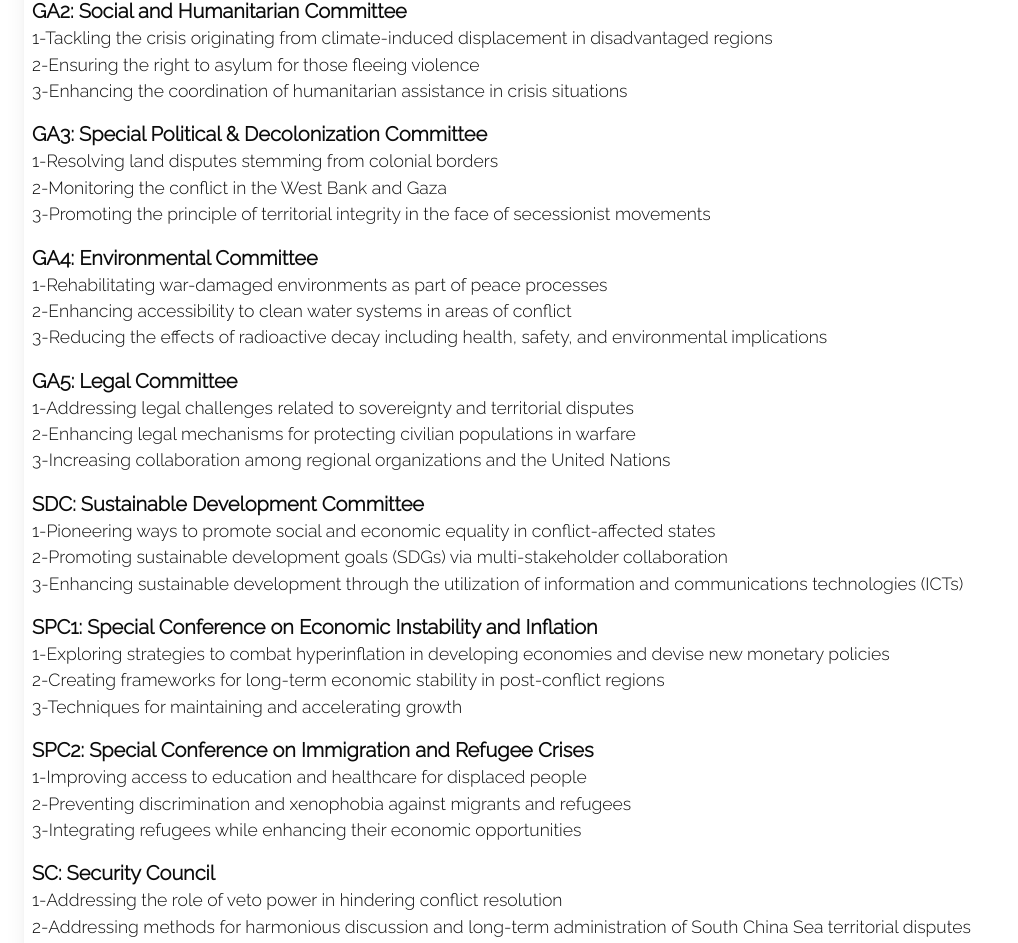
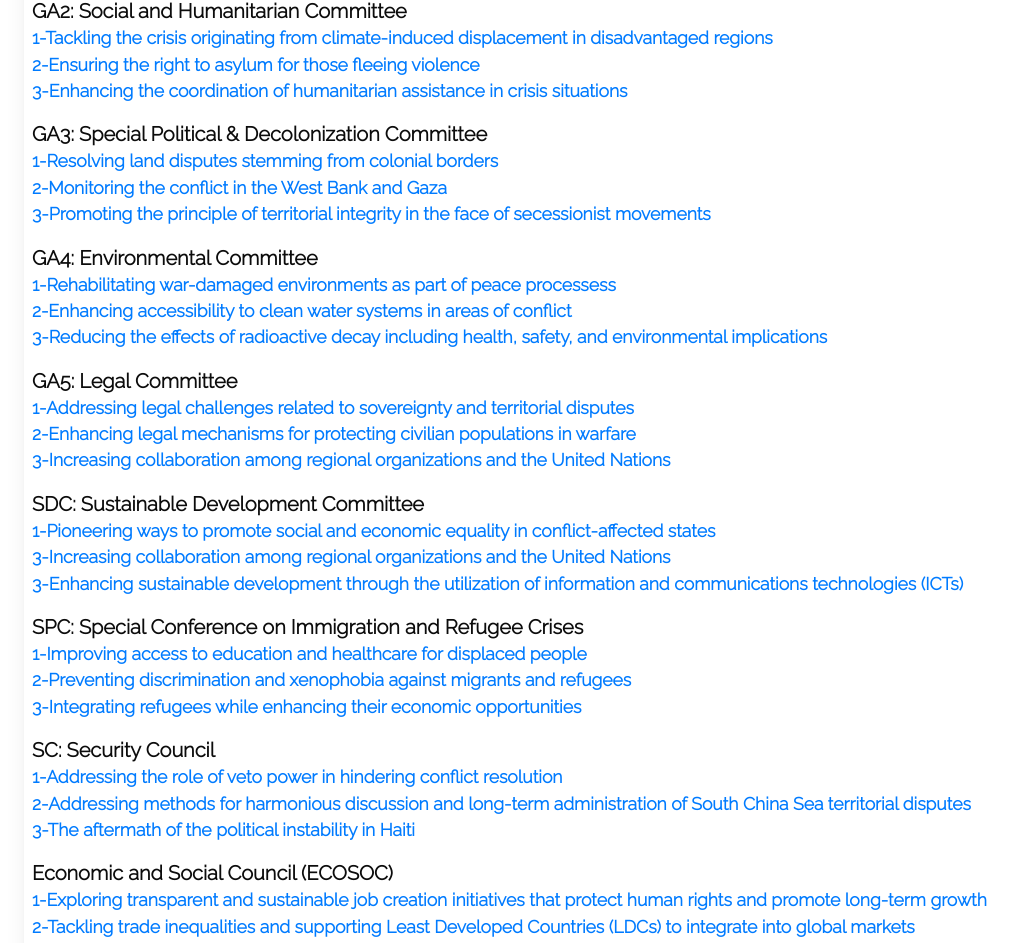
Before and after one commit to NiqhtFire/ACIMUN, a Next.js app: page /agendaitems in a window 1280 px wide. Shown: the part 830-1773 px from the top of the page, without its empty margins (48-1066 px from the left). Built offline with nearby package versions, Linux system fonts and the light colour scheme.

Commit message:
ACIMUN25 Chair Reports

```diff
--- a/app/agendaitems/page.tsx
+++ b/app/agendaitems/page.tsx
@@ -58,72 +58,58 @@
 
               <div className='font-bold text-xl'>GA2: Social and Humanitarian Committee</div>
               <ul>
-                <li>1-Tackling the crisis originating from climate-induced displacement in disadvantaged regions</li>
-                <li>2-Ensuring the right to asylum for those fleeing violence</li>
-                <li>3-Enhancing the coordination of humanitarian assistance in crisis situations</li>
+                <li><a href="https://drive.google.com/file/d/1yFscaGKS6LTw8oglqxva49905jMrPM_D/view?usp=sharing" target="_blank">1-Tackling the crisis originating from climate-induced displacement in disadvantaged regions</a></li>
+                <li><a href="https://drive.google.com/file/d/1pifX37rGPap4mTUvYZ9Jko1GfLck5Chx/view?usp=sharing" target="_blank">2-Ensuring the right to asylum for those fleeing violence</a></li>
+                <li><a href="https://drive.google.com/file/d/1FX5YhKp2d6OQv9sylMnoiJYx2EWAbgbW/view?usp=sharing" target="_blank">3-Enhancing the coordination of humanitarian assistance in crisis situations</a></li>
               </ul>
 
               <div className='font-bold text-xl'>GA3: Special Political & Decolonization Committee</div>
               <ul>
-                <li>1-Resolving land disputes stemming from colonial borders</li>
-                <li>2-Monitoring the conflict in the West Bank and Gaza</li>
-                <li>3-Promoting the principle of territorial integrity in the face of secessionist movements</li>
+                <li><a href="" target="_blank">1-Resolving land disputes stemming from colonial borders</a></li>
+                <li><a href="https://drive.google.com/file/d/1OinxDsf3P--_4KBEeJuLIkjJxWp_gAWT/view?usp=sharing" target="_blank">2-Monitoring the conflict in the West Bank and Gaza</a></li>
+                <li><a href="" target="_blank">3-Promoting the principle of territorial integrity in the face of secessionist movements</a></li>
               </ul>
 
               <div className='font-bold text-xl'>GA4: Environmental Committee</div>
               <ul>
-                <li>1-Rehabilitating war-damaged environments as part of peace processes</li>
-                <li>2-Enhancing accessibility to clean water systems in areas of conflict</li>
-                <li>3-Reducing the effects of radioactive decay including health, safety, and environmental implications</li>
+                <li><a href="https://drive.google.com/file/d/1mQirpn6v27pXwvxmuaxH4taJV6I4Tuys/view?usp=sharing" target="_blank">1-Rehabilitating war-damaged environments as part of peace processess</a></li>
+                <li><a href="" target="_blank">2-Enhancing accessibility to clean water systems in areas of conflict</a></li>
+                <li><a href="https://drive.google.com/file/d/1z2jSAeixgo8tdlLu9ptllKzie_6pBH8c/view?usp=sharing" target="_blank">3-Reducing the effects of radioactive decay including health, safety, and environmental implications</a></li>
               </ul>
 
               <div className='font-bold text-xl'>GA5: Legal Committee</div>
               <ul>
-                <li>1-Addressing legal challenges related to sovereignty and territorial disputes</li>
-                <li>2-Enhancing legal mechanisms for protecting civilian populations in warfare</li>
-                <li>3-Increasing collaboration among regional organizations and the United Nations</li>
+                <li><a href="https://drive.google.com/file/d/1zgNEUA8FAk-olOjdd1uoBNoESn9Lr6yN/view?usp=sharing" target="_blank">1-Addressing legal challenges related to sovereignty and territorial disputes</a></li>
+                <li><a href="https://drive.google.com/file/d/10vf3YuxuvnduSoqNbcJFlmzZUCCDJNSQ/view?usp=sharing" target="_blank">2-Enhancing legal mechanisms for protecting civilian populations in warfare</a></li>
+                <li><a href="https://drive.google.com/file/d/1PCCeRyF8p2eZA2JviigobJOOa2ofW1Bg/view?usp=sharing" target="_blank">3-Increasing collaboration among regional organizations and the United Nations</a></li>
               </ul>
 
               <div className='font-bold text-xl'>SDC: Sustainable Development Committee</div>
               <ul>
-                <li>1-Pioneering ways to promote social and economic equality in conflict-affected states</li>
-                <li>2-Promoting sustainable development goals (SDGs) via multi-stakeholder collaboration</li>
-                <li>3-Enhancing sustainable development through the utilization of information and communications technologies (ICTs)</li>
+                <li><a href="https://drive.google.com/file/d/1JE9hLnXeqcVCoGIk2efzTyi9AYkBb69t/view?usp=sharing" target="_blank">1-Pioneering ways to promote social and economic equality in conflict-affected states</a></li>
+                <li><a href="https://drive.google.com/file/d/1Sl7vWiZaFMxdDcj6CzfLMdfMm7YOSYFd/view?usp=sharing" target="_blank">3-Increasing collaboration among regional organizations and the United Nations</a></li>
+                <li><a href="" target="_blank">3-Enhancing sustainable development through the utilization of information and communications technologies (ICTs)</a></li>
               </ul>
 
-              <div className='font-bold text-xl'>SPC1: Special Conference on Economic Instability and Inflation</div>
+              <div className='font-bold text-xl'>SPC: Special Conference on Immigration and Refugee Crises</div>
               <ul>
-                <li>1-Exploring strategies to combat hyperinflation in developing economies and devise new monetary policies</li>
-                <li>2-Creating frameworks for long-term economic stability in post-conflict regions</li>
-                <li>3-Techniques for maintaining and accelerating growth</li>
-              </ul>
-
-              <div className='font-bold text-xl'>SPC2: Special Conference on Immigration and Refugee Crises</div>
-              <ul>
-                <li>1-Improving access to education and healthcare for displaced people</li>
-                <li>2-Preventing discrimination and xenophobia against migrants and refugees</li>
-                <li>3-Integrating refugees while enhancing their economic opportunities</li>
+                  <li><a href="https://drive.google.com/file/d/1SbpDi7XAsv7xz2kiX8uMY4AYOpmKwM3L/view?usp=sharing" target="_blank">1-Improving access to education and healthcare for displaced people</a></li>
+                  <li><a href="https://drive.google.com/file/d/1nQDWF7HLu11j5H7uzwdNDTPc9wfWHPXW/view?usp=sharing" target="_blank">2-Preventing discrimination and xenophobia against migrants and refugees</a></li>
+                  <li><a href="https://drive.google.com/file/d/1wFkQ4o_bkT12ZRAXXoPHHdcQjrARifJK/view?usp=sharing" target="_blank">3-Integrating refugees while enhancing their economic opportunities</a></li>
               </ul>
 
               <div className='font-bold text-xl'>SC: Security Council</div>
               <ul>
-                <li>1-Addressing the role of veto power in hindering conflict resolution</li>
-                <li>2-Addressing methods for harmonious discussion and long-term administration of South China Sea territorial disputes</li>
-                <li>3-The aftermath of the political instability in Haiti</li>
-              </ul>
-
-              <div className='font-bold text-xl'>Advisory Panel on the Question of the Sahel (APQS)</div>
-              <ul>
-                <li>1-Question of Niger</li>
-                <li>2-Investigating and evaluating the war crimes in Burkina Faso</li>
-                <li>3-Tackling extremist militancy in the Sahel region</li>
+              <li><a href="https://drive.google.com/file/d/1RCTOCJli7OYE4JQETO2BW-_Y_gH4hOdH/view?usp=sharing" target="_blank">1-Addressing the role of veto power in hindering conflict resolution</a></li>
+              <li><a href="https://drive.google.com/file/d/18GFW9gJEeS_lxOGDHDiVsJC4OOGnnoca/view?usp=sharing" target="_blank">2-Addressing methods for harmonious discussion and long-term administration of South China Sea territorial disputes</a></li>
+              <li><a href="https://drive.google.com/file/d/1-LNKpRgmdUfSAvdrAP9xcP84huKc0CMm/view?usp=sharing" target="_blank">3-The aftermath of the political instability in Haiti</a></li>
               </ul>
 
               <div className='font-bold text-xl'>Economic and Social Council (ECOSOC)</div>
               <ul>
-                <li>1-Exploring transparent and sustainable job creation initiatives that protect human rights and promote long-term growth</li>
-                <li>2-Tackling trade inequalities and supporting Least Developed Countries (LDCs) to integrate into global markets</li>
-                <li>3-Addressing the effects of employment of refugees on regional labor markets</li>
+                <li><a href="https://drive.google.com/file/d/1WZ7Jx31eMw7fTblSeATdspe9RzdAcH9-/view?usp=sharing" target="_blank">1-Exploring transparent and sustainable job creation initiatives that protect human rights and promote long-term growth</a></li>
+                <li><a href="https://drive.google.com/file/d/14-VikpdcM5wGChNDI2OZmJUvY8weACsa/view?usp=sharing" target="_blank">2-Tackling trade inequalities and supporting Least Developed Countries (LDCs) to integrate into global markets</a></li>
+                <li><a href="https://drive.google.com/file/d/1tivQsVLzkF2UnSF56y-gt2FAfxzK_iXu/view?usp=sharing" target="_blank">3-Integrating refugees while enhancing their economic opportunities</a></li>
               </ul>
 
               <div className='font-bold text-xl'>International Court of Justice (ICJ)</div>
```
